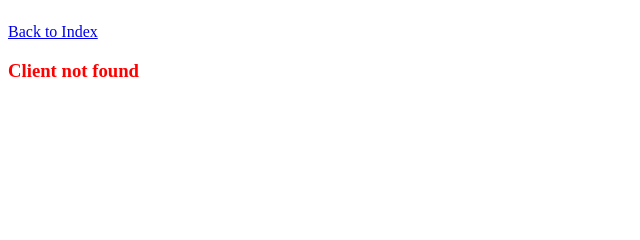
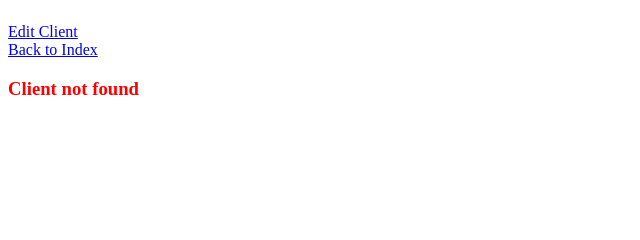
Before and after one commit to jslandport/django-arttherapy-sample, a Django app: page /client/1 in a window 1280 px wide. Shown: the part 84-324 px from the top of the page, without its empty margins (0-640 px from the left). Run offline with Django 3.2, Linux system fonts and the light colour scheme; data that the repository does not hold is empty.

Commit message:
Add files via upload

```diff
--- a/arttherapy/trackart/templates/trackart/clientone.html
+++ b/arttherapy/trackart/templates/trackart/clientone.html
@@ -13,7 +13,10 @@ EXPECTED INCOMING PARAMETERS:
    <body>
       {% include "trackart/part_bodytemplate.html" %}
       <h1>TrackArt Client {{ pkid }}:</h1>
-        <p><a href="/">Back to Index</a></p>
+      <p>
+         <div><a href="/clientwrite/{{ pkid }}">Edit Client</a></div>
+         <div><a href="/">Back to Index</a></div>
+      </p>
 
       {% if qoneclient %}
 
```
Lines whose indentation alone changed are shown as unchanged.
